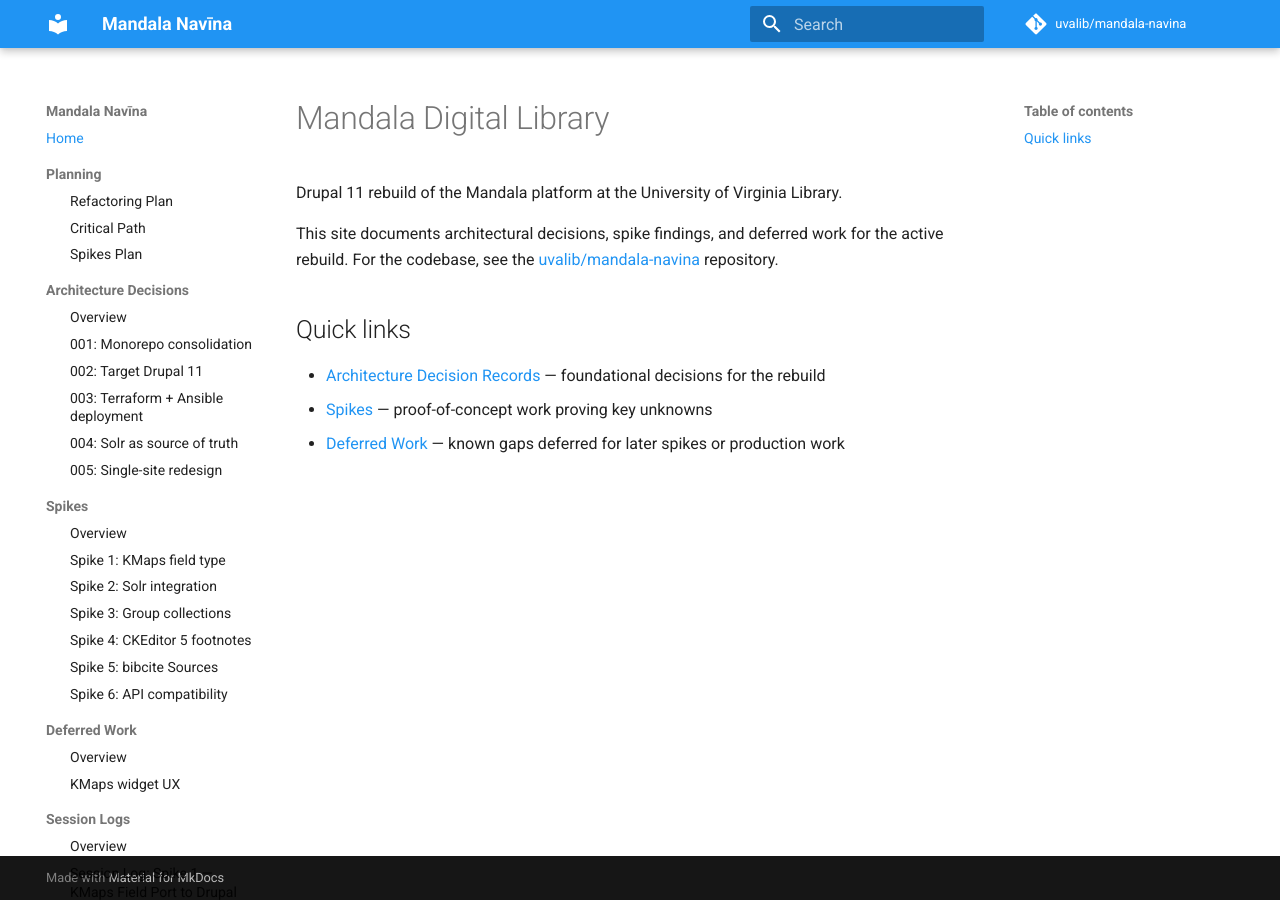
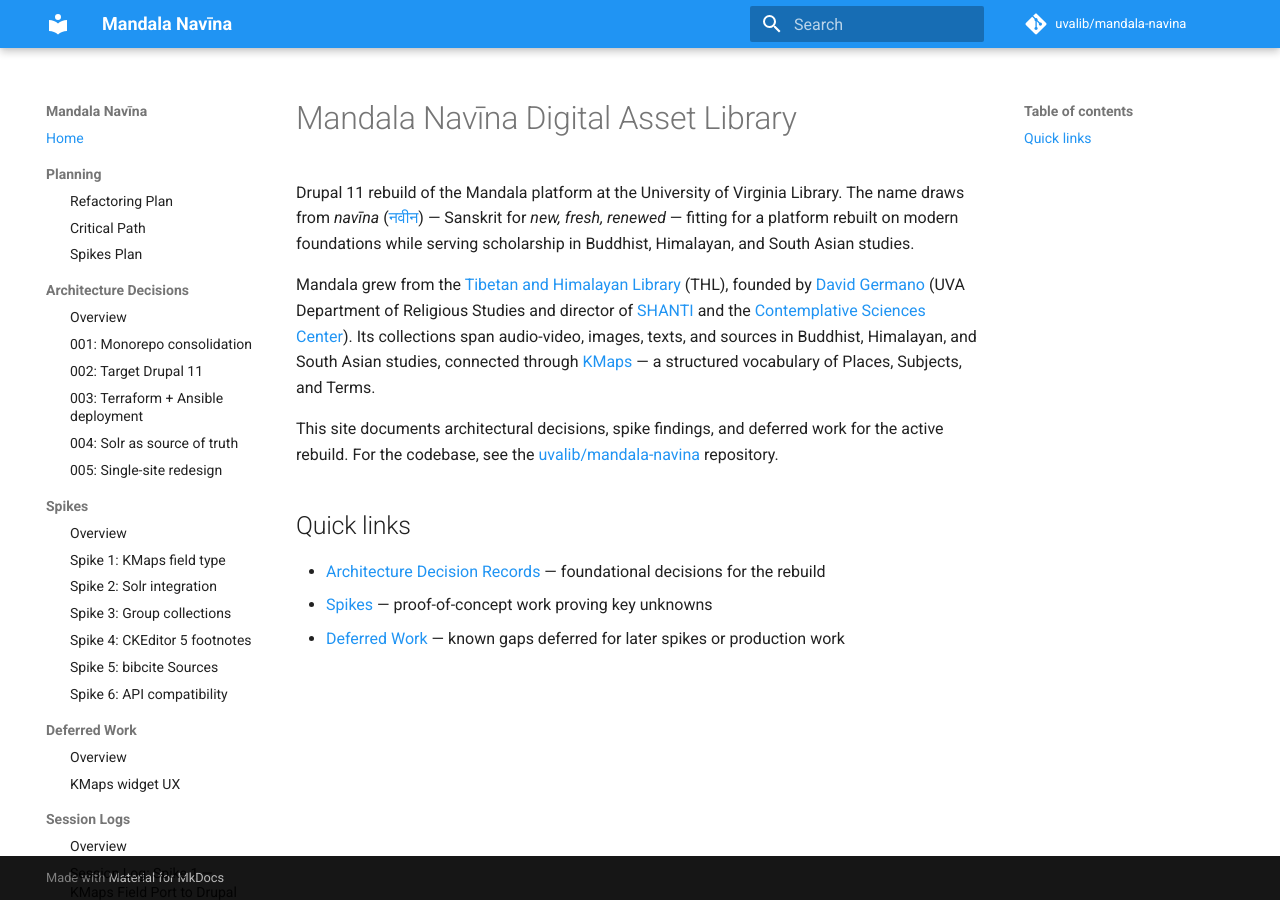
Before and after one commit to uvalib/mandala-navina, an MkDocs documentation site: the page built from docs/index.md, in a window 1280 px wide. Built offline with MkDocs 1.6.1 and Material for MkDocs 9.7.7, drawn with Linux system fonts in a browser that asks for light colours; comment, search, counter and statistics services are not loaded.

Commit message:
Add project name, etymology, and background to docs index
Rename H1 to "Mandala Navīna Digital Asset Library", add navīna etymology
with Sanskrit dictionary link, and add background paragraph on THL, David
Germano, SHANTI, the Contemplative Sciences Center, and KMaps. Update
mkdocs.yml site_description to match.

Co-Authored-By: Claude Sonnet 4.6 <noreply@anthropic.com>

```diff
--- a/docs/index.md
+++ b/docs/index.md
@@ -1,6 +1,9 @@
-# Mandala Digital Library
+# Mandala Navīna Digital Asset Library
 
 Drupal 11 rebuild of the Mandala platform at the University of Virginia Library.
+The name draws from *navīna* ([नवीन](https://sanskritdictionary.org/navina)) — Sanskrit for *new, fresh, renewed* — fitting for a platform rebuilt on modern foundations while serving scholarship in Buddhist, Himalayan, and South Asian studies.
+
+Mandala grew from the [Tibetan and Himalayan Library](https://www.thlib.org) (THL), founded by [David Germano](https://religiousstudies.as.virginia.edu/david-germano) (UVA Department of Religious Studies and director of [SHANTI](https://shanti.virginia.edu) and the [Contemplative Sciences Center](https://www.uvacontemplation.org)). Its collections span audio-video, images, texts, and sources in Buddhist, Himalayan, and South Asian studies, connected through [KMaps](https://subjects.kmaps.virginia.edu) — a structured vocabulary of Places, Subjects, and Terms.
 
 This site documents architectural decisions, spike findings, and deferred work
 for the active rebuild. For the codebase, see the
--- a/mkdocs.yml
+++ b/mkdocs.yml
@@ -1,5 +1,5 @@
 site_name: Mandala Navīna
-site_description: Drupal 11 rebuild of the Mandala platform — University of Virginia Library
+site_description: Drupal 11 rebuild of the Mandala Digital Asset Library — University of Virginia Library
 site_url: https://uvalib.github.io/mandala-navina/
 repo_url: https://github.com/uvalib/mandala-navina
 repo_name: uvalib/mandala-navina
```
